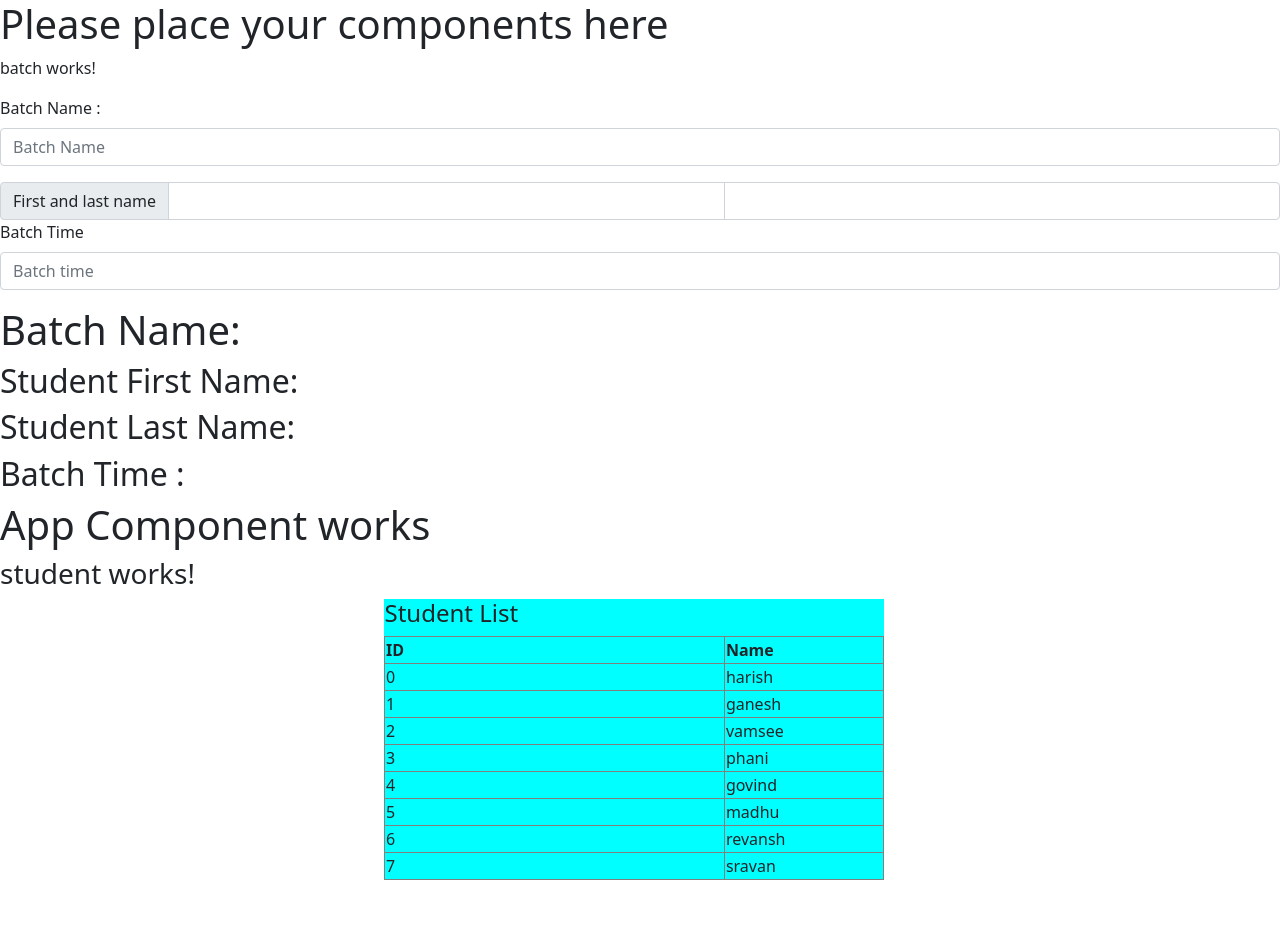
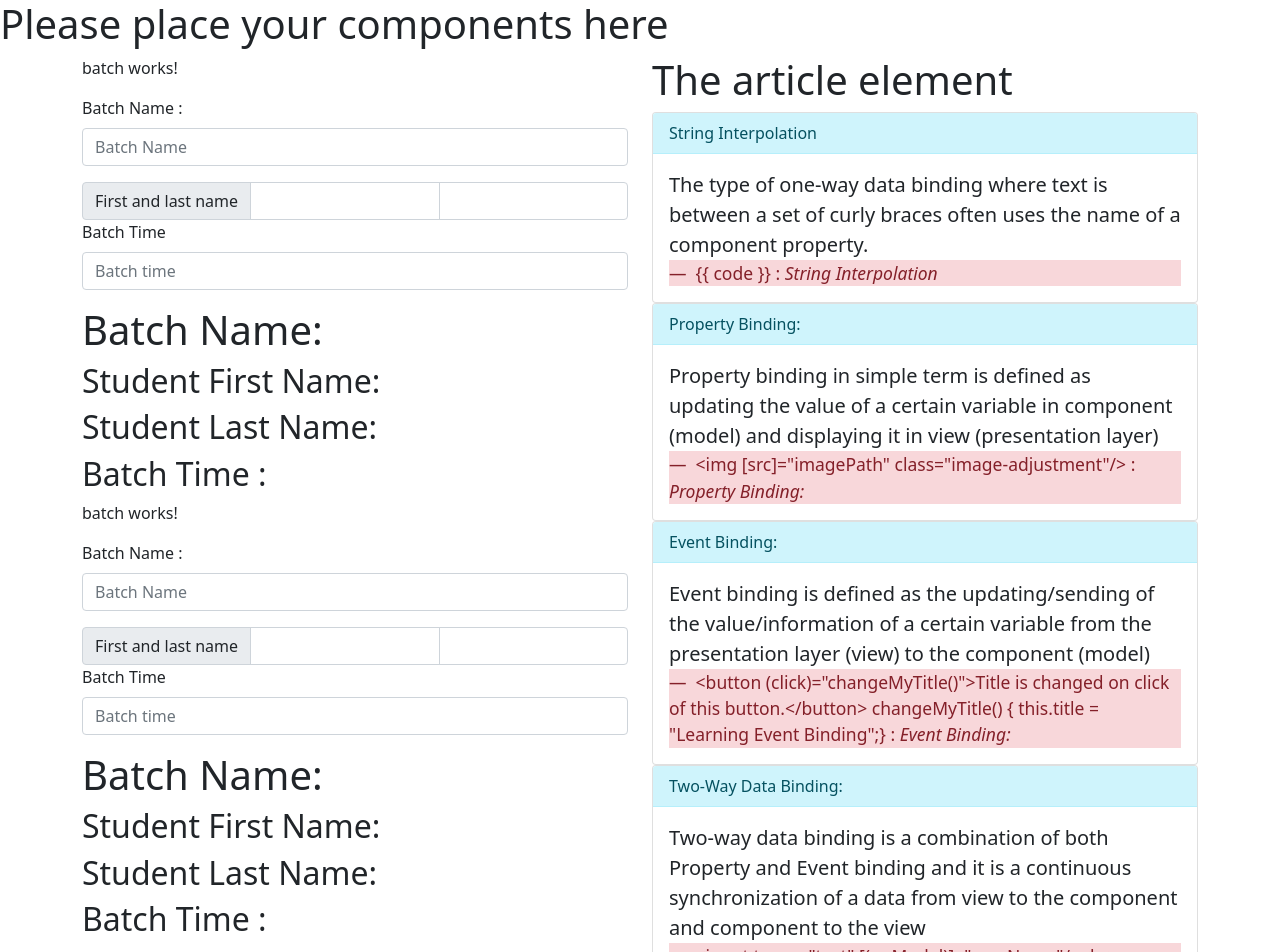
Before and after one commit to vamseeuxd/ng-firebase-feb-2021-project, an Angular app: page / in a window 1280 px wide. Shown: the top 952 px of the page. Before the commit the page ends 886 px from the top, so only its background shows below. Built offline with nearby package versions, Linux system fonts and the light colour scheme.

Commit message:
Articles Feature component

```diff
--- a/src/app/app.component.html
+++ b/src/app/app.component.html
@@ -1,4 +1,14 @@
 <h1>Please place your components here</h1>
-<app-batch></app-batch>
-<h1>App Component works</h1>
-<app-student [names]="studentList"></app-student>
+<div class="container">
+    <div class="row">
+      <div class="col-md">
+        <app-batch></app-batch>
+        <app-batch></app-batch>
+        <h1>App Component works</h1>
+        <app-student [names]="studentList"></app-student>
+      </div>
+      <div class="col-md">
+        <app-articles></app-articles>
+      </div>
+    </div>
+  </div>
--- a/src/app/app.module.ts
+++ b/src/app/app.module.ts
@@ -6,12 +6,16 @@ import { AppRoutingModule } from './app-routing.module';
 import { AppComponent } from './app.component';
 import { BatchComponent } from './batch/batch.component';
 import { StudentComponent } from './feature/student/student.component';
+import { ArticlesComponent } from './articles/articles.component';
+import { ArticleContentComponent } from './article-content/article-content.component';
 
 @NgModule({
   declarations: [
     AppComponent,
     BatchComponent,
-    StudentComponent
+    StudentComponent,
+    ArticlesComponent,
+    ArticleContentComponent
   ],
   imports: [
     BrowserModule,
--- /dev/null
+++ b/src/app/article-content/article-content.component.html
@@ -0,0 +1,3 @@
+<div class="card">
+    <ng-content></ng-content>
+  </div>
--- /dev/null
+++ b/src/app/article-content/article-content.component.ts
@@ -0,0 +1,16 @@
+import { Component, OnInit, Input } from '@angular/core';
+
+@Component({
+  selector: 'app-article-content',
+  templateUrl: './article-content.component.html',
+  styleUrls: ['./article-content.component.scss']
+})
+export class ArticleContentComponent implements OnInit {
+  @Input() item: any;
+
+  constructor() { }
+
+  ngOnInit(): void {
+  }
+
+}
--- /dev/null
+++ b/src/app/articles/articles.component.html
@@ -0,0 +1,45 @@
+<h1>The article element</h1>
+<app-article-content>
+    <div class="card-header alert-info">
+        {{items[0].title}}
+    </div>
+    <div class="card-body">
+      <blockquote class="blockquote mb-0">
+        <p> {{items[0].description}}</p>
+        <footer class="blockquote-footer alert-danger"> {{items[0].code}} : <cite title="{{items[0].title}}"> {{items[0].title}}</cite></footer>
+      </blockquote>
+    </div>
+</app-article-content>
+<app-article-content>
+    <div class="card-header alert-info">
+        {{items[1].title}}
+    </div>
+    <div class="card-body">
+      <blockquote class="blockquote mb-0">
+        <p> {{items[1].description}}</p>
+        <footer class="blockquote-footer alert-danger"> {{items[1].code}} : <cite title="{{items[1].title}}"> {{items[1].title}}</cite></footer>
+      </blockquote>
+    </div>
+</app-article-content>
+<app-article-content>
+    <div class="card-header alert-info">
+        {{items[2].title}}
+    </div>
+    <div class="card-body">
+      <blockquote class="blockquote mb-0">
+        <p> {{items[2].description}}</p>
+        <footer class="blockquote-footer alert-danger"> {{items[2].code}} : <cite title="{{items[2].title}}"> {{items[2].title}}</cite></footer>
+      </blockquote>
+    </div>
+</app-article-content>
+<app-article-content>
+    <div class="card-header alert-info">
+        {{items[3].title}}
+    </div>
+    <div class="card-body">
+      <blockquote class="blockquote mb-0">
+        <p> {{items[3].description}}</p>
+        <footer class="blockquote-footer alert-danger"> {{items[3].code}} : <cite title="{{items[3].title}}"> {{items[3].title}}</cite></footer>
+      </blockquote>
+    </div>
+</app-article-content>
--- /dev/null
+++ b/src/app/articles/articles.component.ts
@@ -0,0 +1,38 @@
+import { Component, OnInit } from '@angular/core';
+
+@Component({
+  selector: 'app-articles',
+  templateUrl: './articles.component.html',
+  styleUrls: ['./articles.component.scss']
+})
+export class ArticlesComponent implements OnInit {
+  userName ="test";
+  items: any = [
+    {
+      title: "String Interpolation",
+      description: "The type of one-way data binding where text is between a set of curly braces often uses the name of a component property.",
+      code: "{{ code }}"
+    },
+    {
+      title: "Property Binding:",
+      description: "Property binding in simple term is defined as updating the value of a certain variable in component (model) and displaying it in view (presentation layer)",
+      code: '<img [src]="imagePath" class="image-adjustment"/>'
+    },
+    {
+      title: "Event Binding:",
+      description: "Event binding is defined as the updating/sending of the value/information of a certain variable from the presentation layer (view) to the component (model)",
+      code: '<button (click)="changeMyTitle()">Title is changed on click of this button.</button> changeMyTitle() { this.title = "Learning Event Binding";}'
+    },
+    {
+      title: "Two-Way Data Binding:",
+      description: "Two-way data binding is a combination of both Property and Event binding and it is a continuous synchronization of a data from view to the component and component to the view",
+      code: '<input type = "text" [(ngModel)]="userName"/><br><h4>Welcome: {{userName}}</h4>'
+    }
+  ]
+
+  constructor() { }
+
+  ngOnInit(): void {
+  }
+
+}
```
Also changed, not shown: src/app/article-content/article-content.component.scss (added), src/app/articles/articles.component.scss (added), 2 other files (tests, documents, lock files or other folders).
